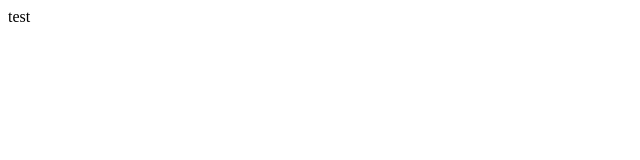
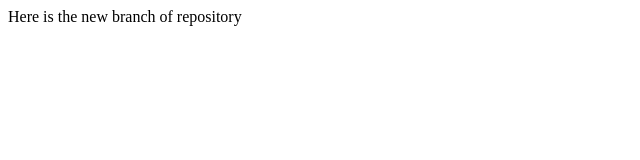
Before and after one commit to Gilgamex/Lecture1, a plain HTML site: page index.html in a window 1280 px wide. Shown: the whole page, without its empty margins (0-640 px from the left). Drawn offline with Linux system fonts and the light colour scheme.

Commit message:
New branch contents

```diff
--- a/index.html
+++ b/index.html
@@ -4,6 +4,6 @@
         <title>Test</title>
     </head>
     <body>
-        test
+        Here is the new branch of repository
     </body>
 </html>
```
